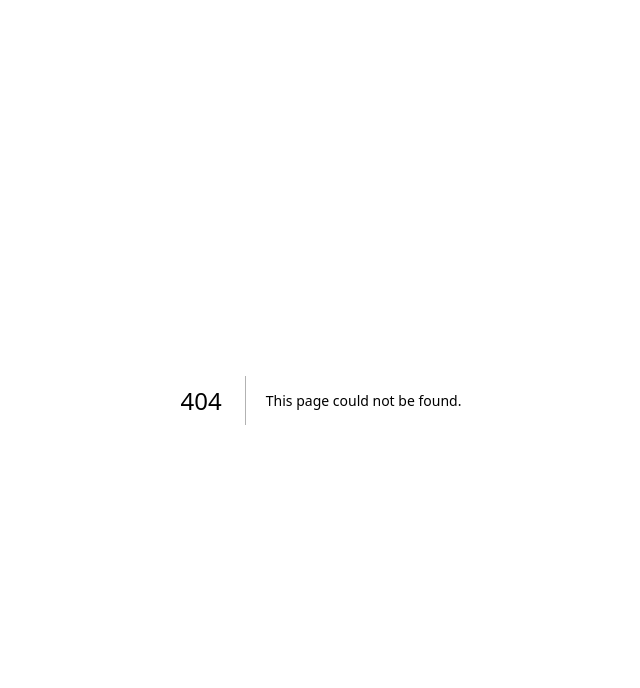
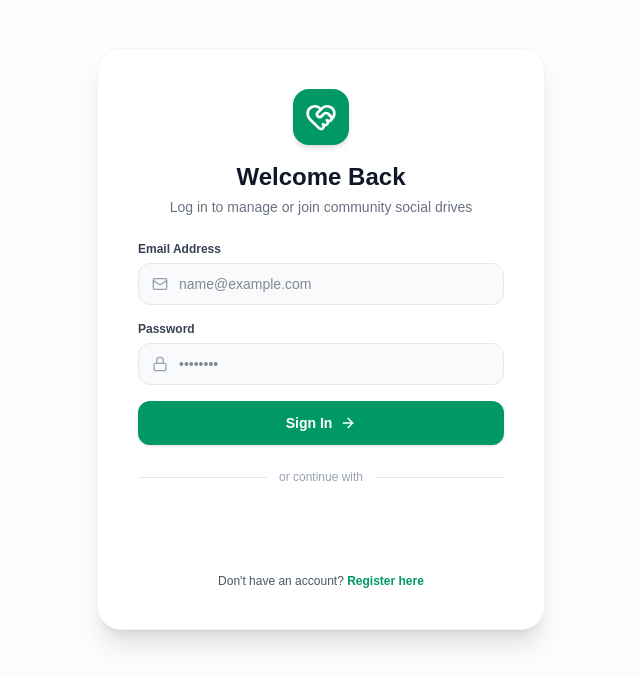
Before and after one commit to TSISabit/GoodGather-Client, a Next.js app: page /login in a window 1280 px wide. Before the commit this address had no page. Shown: the top 688 px of the page, without its empty margins (319-959 px from the left). Built offline with nearby package versions, Linux system fonts and the light colour scheme; no server answers.

Commit message:
feat: implement email signin and google oauth flow

```diff
--- /dev/null
+++ b/src/app/login/page.tsx
@@ -0,0 +1,153 @@
+'use client';
+
+import React, { useState } from 'react';
+import Link from 'next/link';
+import { useRouter } from 'next/navigation';
+import { useAuth } from '@/context/AuthContext';
+import toast from 'react-hot-toast';
+import { GoogleOAuthProvider, GoogleLogin, CredentialResponse } from '@react-oauth/google';
+import { jwtDecode } from 'jwt-decode';
+import { HeartHandshake, Mail, Lock, ArrowRight } from 'lucide-react';
+
+interface GoogleDecodedToken {
+  name: string;
+  email: string;
+  picture: string;
+}
+
+export default function LoginPage() {
+  const router = useRouter();
+  const { login } = useAuth();
+  const [email, setEmail] = useState('');
+  const [password, setPassword] = useState('');
+  const [loading, setLoading] = useState(false);
+
+  const handleSubmit = async (e: React.FormEvent) => {
+    e.preventDefault();
+    setLoading(true);
+
+    try {
+      const res = await fetch(`${process.env.NEXT_PUBLIC_API_URL || 'http://localhost:5000'}/api/auth/login`, {
+        method: 'POST',
+        headers: { 'Content-Type': 'application/json' },
+        body: JSON.stringify({ email, password }),
+      });
+      const data = await res.json();
+      if (!res.ok) throw new Error(data.message || 'Login failed');
+
+      login(data.token, data.user);
+      toast.success('Welcome back!');
+      router.push('/events');
+    } catch (err) {
+      const error = err as Error;
+      toast.error(error.message);
+    } finally {
+      setLoading(false);
+    }
+  };
+
+  const handleGoogleSuccess = async (credentialResponse: CredentialResponse) => {
+    if (!credentialResponse.credential) return;
+    try {
+      const decoded: GoogleDecodedToken = jwtDecode(credentialResponse.credential);
+      const res = await fetch(`${process.env.NEXT_PUBLIC_API_URL || 'http://localhost:5000'}/api/auth/google`, {
+        method: 'POST',
+        headers: { 'Content-Type': 'application/json' },
+        body: JSON.stringify({
+          email: decoded.email,
+          name: decoded.name,
+          photoURL: decoded.picture,
+        }),
+      });
+      const data = await res.json();
+      if (!res.ok) throw new Error(data.message || 'Google Auth Failed');
+
+      login(data.token, data.user);
+      toast.success('Logged in with Google!');
+      router.push('/events');
+    } catch (err) {
+      const error = err as Error;
+      toast.error(error.message);
+    }
+  };
+
+  return (
+    <GoogleOAuthProvider clientId={process.env.NEXT_PUBLIC_GOOGLE_CLIENT_ID || 'dummy_id'}>
+      <div className="min-h-[80vh] flex items-center justify-center px-4 py-12 bg-gray-50/50 dark:bg-gray-900/50">
+        <div className="w-full max-w-md bg-white dark:bg-gray-800 rounded-3xl shadow-xl border border-gray-100 dark:border-gray-700 p-8 sm:p-10">
+          <div className="flex justify-center mb-4">
+            <div className="w-14 h-14 rounded-2xl bg-emerald-600 flex items-center justify-center text-white shadow-md">
+              <HeartHandshake className="w-8 h-8" />
+            </div>
+          </div>
+
+          <h2 className="text-2xl font-bold text-center text-gray-900 dark:text-white">Welcome Back</h2>
+          <p className="text-sm text-center text-gray-500 dark:text-gray-400 mt-1 mb-6">
+            Log in to manage or join community social drives
+          </p>
+
+          <form onSubmit={handleSubmit} className="space-y-4">
+            <div>
+              <label className="block text-xs font-semibold text-gray-700 dark:text-gray-300 mb-1.5">Email Address</label>
+              <div className="relative">
+                <Mail className="w-4 h-4 absolute left-3.5 top-1/2 -translate-y-1/2 text-gray-400" />
+                <input
+                  type="email"
+                  required
+                  value={email}
+                  onChange={(e) => setEmail(e.target.value)}
+                  placeholder="name@example.com"
+                  className="w-full pl-10 pr-4 py-2.5 bg-gray-50 dark:bg-gray-900 border border-gray-200 dark:border-gray-700 rounded-xl text-sm text-gray-900 dark:text-white focus:outline-none focus:ring-2 focus:ring-emerald-500"
+                />
+              </div>
+            </div>
+
+            <div>
+              <label className="block text-xs font-semibold text-gray-700 dark:text-gray-300 mb-1.5">Password</label>
+              <div className="relative">
+                <Lock className="w-4 h-4 absolute left-3.5 top-1/2 -translate-y-1/2 text-gray-400" />
+                <input
+                  type="password"
+                  required
+                  value={password}
+                  onChange={(e) => setPassword(e.target.value)}
+                  placeholder="••••••••"
+                  className="w-full pl-10 pr-4 py-2.5 bg-gray-50 dark:bg-gray-900 border border-gray-200 dark:border-gray-700 rounded-xl text-sm text-gray-900 dark:text-white focus:outline-none focus:ring-2 focus:ring-emerald-500"
+                />
+              </div>
+            </div>
+
+            <button
+              type="submit"
+              disabled={loading}
+              className="w-full mt-2 py-3 bg-emerald-600 hover:bg-emerald-700 text-white rounded-xl font-semibold text-sm flex items-center justify-center gap-2 shadow-sm transition disabled:opacity-50"
+            >
+              {loading ? 'Authenticating...' : 'Sign In'}
+              <ArrowRight className="w-4 h-4" />
+            </button>
+          </form>
+
+          <div className="my-6 flex items-center gap-3">
+            <div className="h-px bg-gray-200 dark:bg-gray-700 flex-1" />
+            <span className="text-xs text-gray-400">or continue with</span>
+            <div className="h-px bg-gray-200 dark:bg-gray-700 flex-1" />
+          </div>
+
+          <div className="flex justify-center">
+            <GoogleLogin
+              onSuccess={handleGoogleSuccess}
+              onError={() => toast.error('Google Sign-In failed')}
+            />
+          </div>
+
+          <p className="mt-6 text-center text-xs text-gray-600 dark:text-gray-400">
+            Don&apos;t have an account?{' '}
+            <Link href="/register" className="font-semibold text-emerald-600 dark:text-emerald-400 hover:underline">
+              Register here
+            </Link>
+          </p>
+        </div>
+      </div>
+    </GoogleOAuthProvider>
+  );
+}
```
